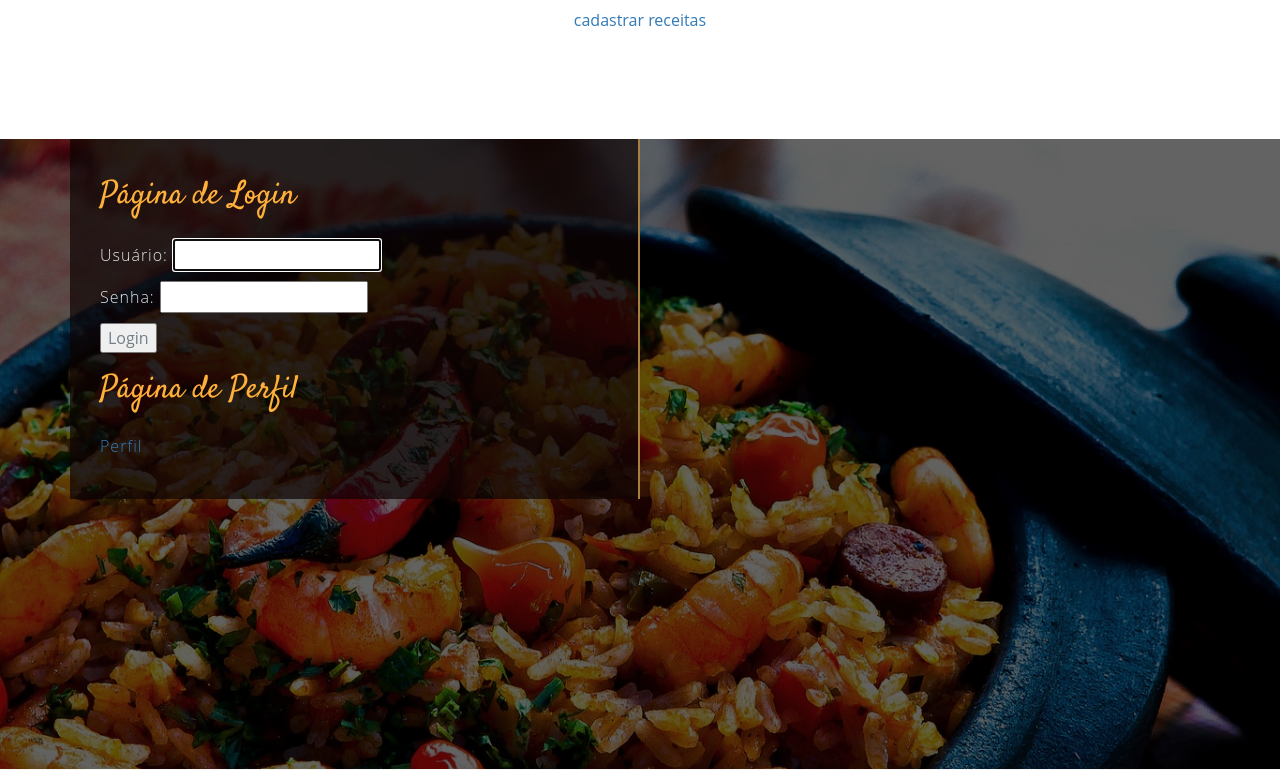
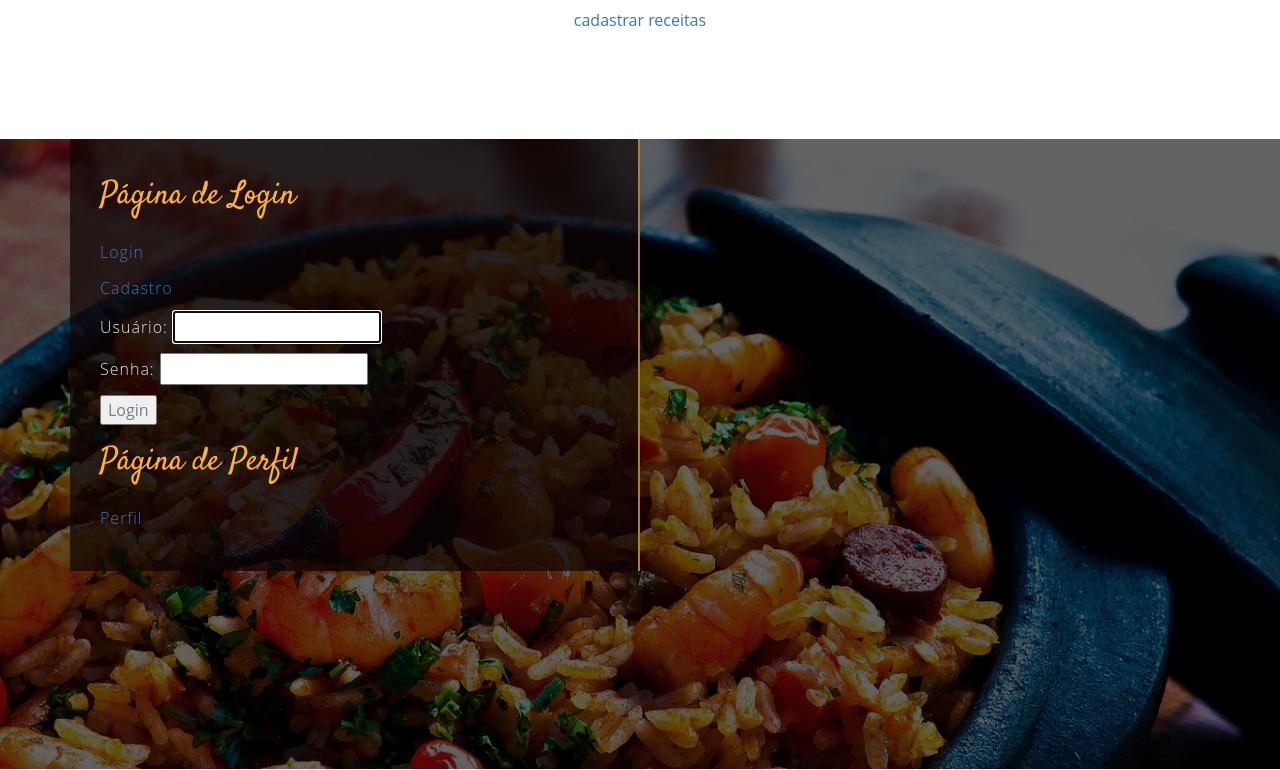
Before and after one commit to brunogomesifrn/info419comida, a Django app: page /login/ in a window 1280 px wide. Shown: the part 821-1591 px from the top of the page. Run offline with Django 3.2, Linux system fonts and the light colour scheme; some libraries are stand-ins or nearby versions; some web fonts are replaced.

Commit message:
fiz algumas alterações em index. perfil, urls e login

```diff
--- a/core/templates/index.html
+++ b/core/templates/index.html
@@ -125,8 +125,11 @@
             -->
               <div class="col-md-6 col-sm-6 details-text">
                 <div class="content-holder">
+                  <h2>Página de Login</h2>
                   {% if not user.is_authenticated %}
-                  <p><a href="{% url 'login' %}"></a></p>
+                  <p><a href="{% url 'login' %}">Login</a></p>
+                   <p><a href="{% url 'registro' %}">Cadastro</a></p>
+
                   {% endif %}
 
                   {% block login %}
--- a/core/templates/registration/login.html
+++ b/core/templates/registration/login.html
@@ -2,8 +2,6 @@
 
 {% block login %}
 
-
-<h2>Página de Login</h2>
 <form method="post">
 	{% csrf_token %}
 
--- a/info419comida/urls.py
+++ b/info419comida/urls.py
@@ -16,7 +16,7 @@ Including another URLconf
 from django.contrib import admin
 from django.urls import path
 from django.contrib.auth import views as auth_views
-from core.views import registro, dados, tipo, index, dados, receitax, cadastrar_receita, cadastrar_tipo, perfil
+from core.views import registro, dados, tipo, index, receitax, cadastrar_receita, cadastrar_tipo, perfil
 
 urlpatterns = [
 
@@ -27,7 +27,6 @@ urlpatterns = [
     path('dados/<int:id>/', dados, name='dados'),
     path('', index, name='index'),
     path('tipo/', tipo, name='tipo'),
-    path('dados/<int:id>/', dados, name='dados'),
     path('registro/', registro, name='registro'),
 	path('logout/', auth_views.LogoutView.as_view(), name='logout'),
 	path('login/', auth_views.LoginView.as_view(), name='login'),
```
